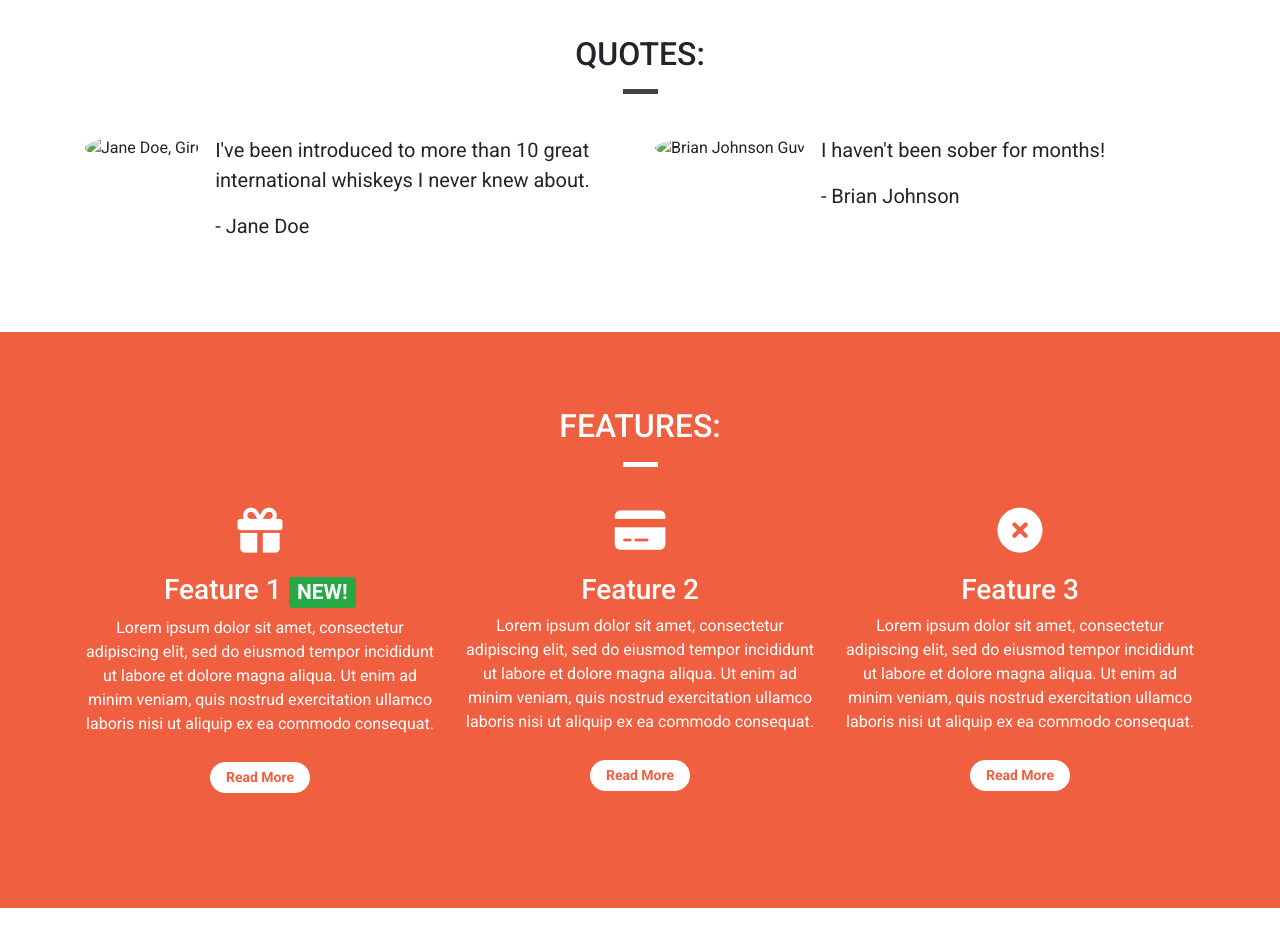
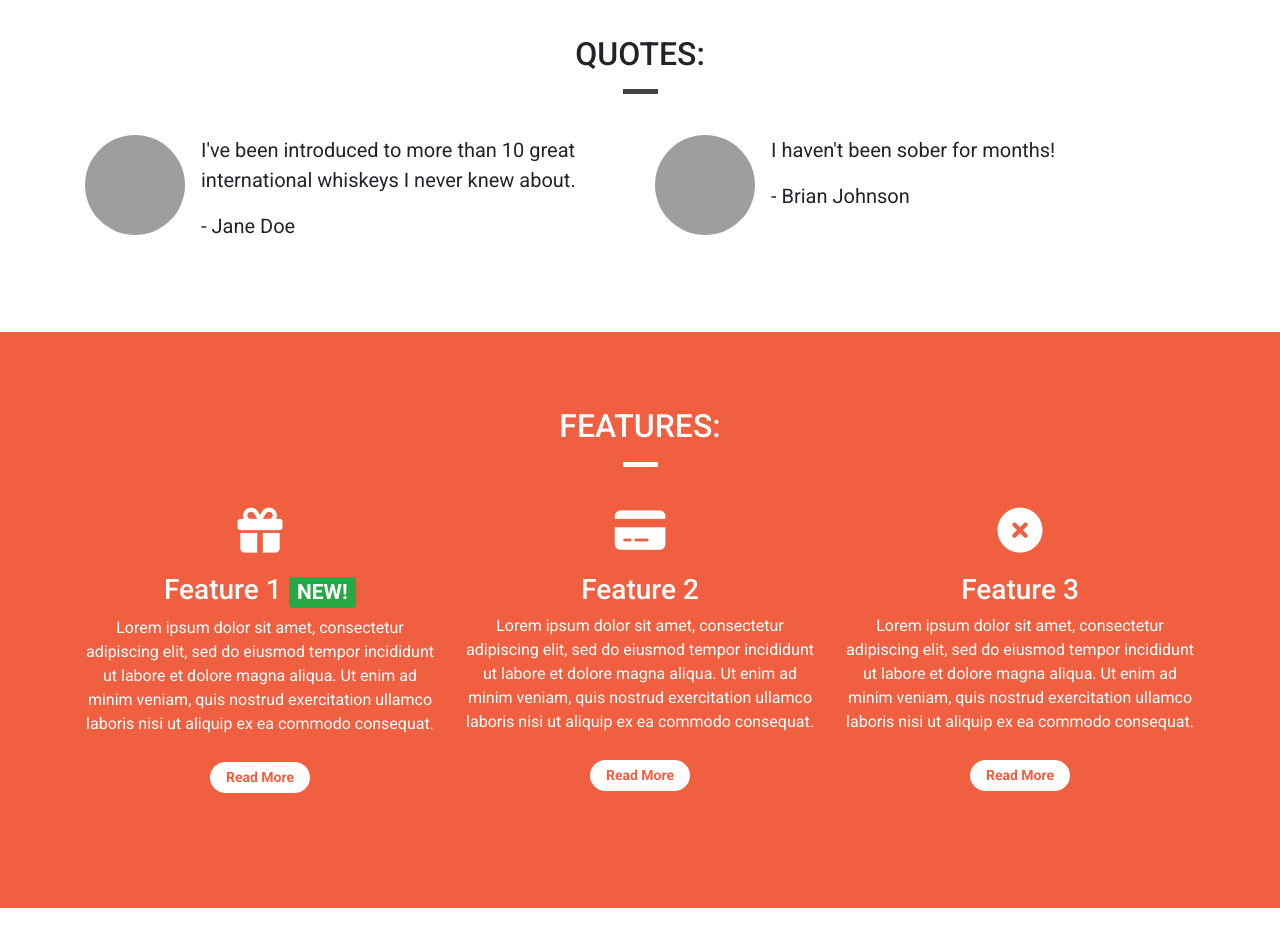
Before and after one commit to daringeorgenalumakil/whiskey-drop, a plain HTML site: page index.html in a window 1280 px wide. Shown: the part 840-1772 px from the top of the page. Drawn offline with nearby package versions, Linux system fonts and the light colour scheme; the site is published under a folder, as on GitHub Pages, so addresses that start at the root find nothing.

Commit message:
updated images path

```diff
--- a/assets/css/stylesheet.css
+++ b/assets/css/stylesheet.css
@@ -74,6 +74,7 @@ body {
     padding-top: 75px;
     padding-bottom: 75px;
 }
+
 .container-wrapper {
 
 }
--- a/index.html
+++ b/index.html
@@ -93,7 +93,7 @@
                     <div class="col-12 col-md-6">
                         <div class="media">
                             <div class="d-none d-sm-block">
-                                <img src="/assets/images/girl.png" alt="Jane Doe, Girl" class="rounded-circle mr-3"
+                                <img src="assets/images/girl.png" alt="Jane Doe, Girl" class="rounded-circle mr-3"
                                     height="100" width="100">
                             </div>
                             <div class="media-body">
@@ -109,7 +109,7 @@
                     <div class="col-12 col-md-6">
                         <div class="media">
                             <div class="d-none d-sm-block">
-                                <img src="/assets/images/guy.png" alt="Brian Johnson Guy" class="rounded-circle mr-3"
+                                <img src="assets/images/guy.png" alt="Brian Johnson Guy" class="rounded-circle mr-3"
                                     height="100" width="100">
                             </div>
                             <div class="media-body">
```
